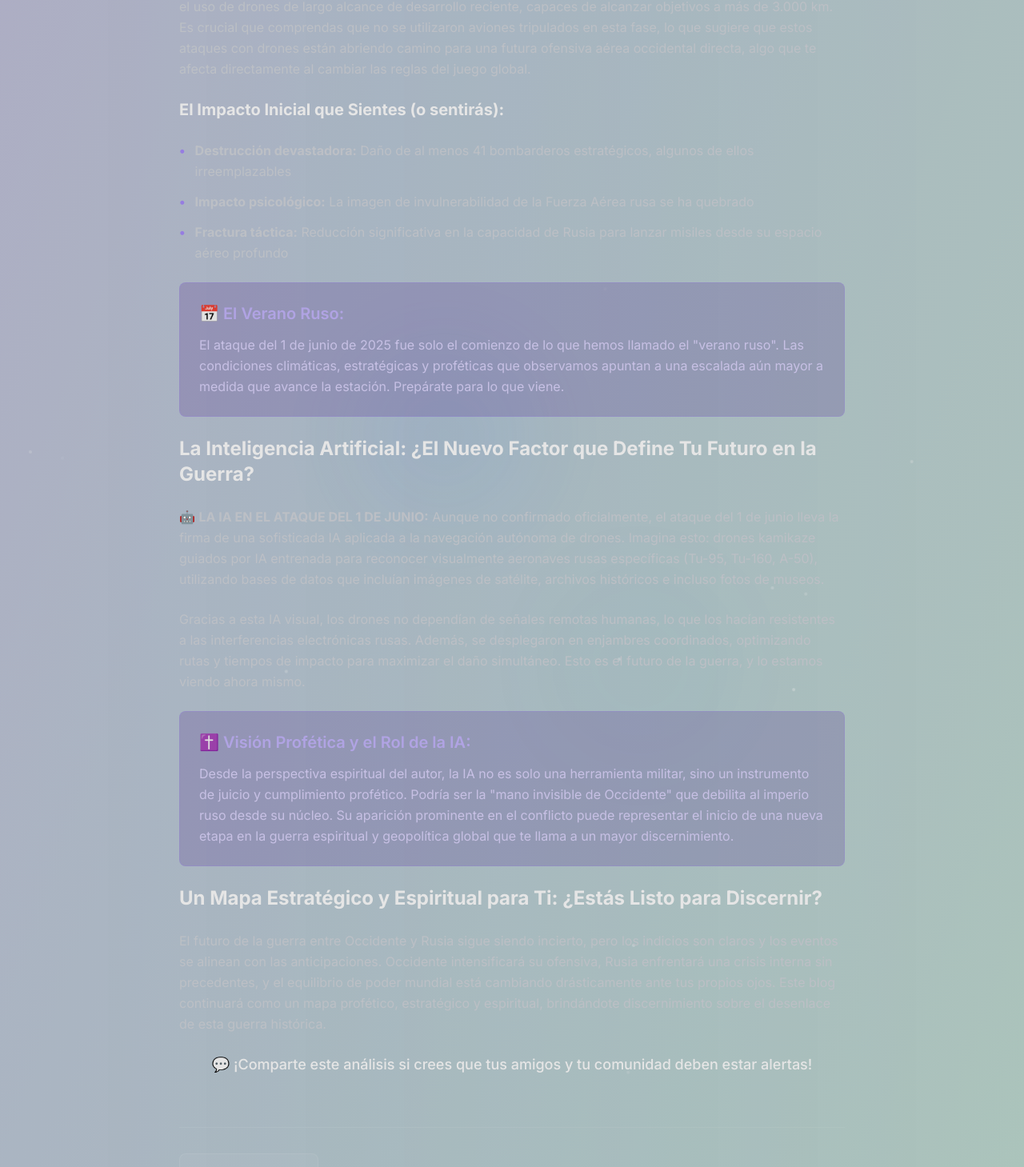
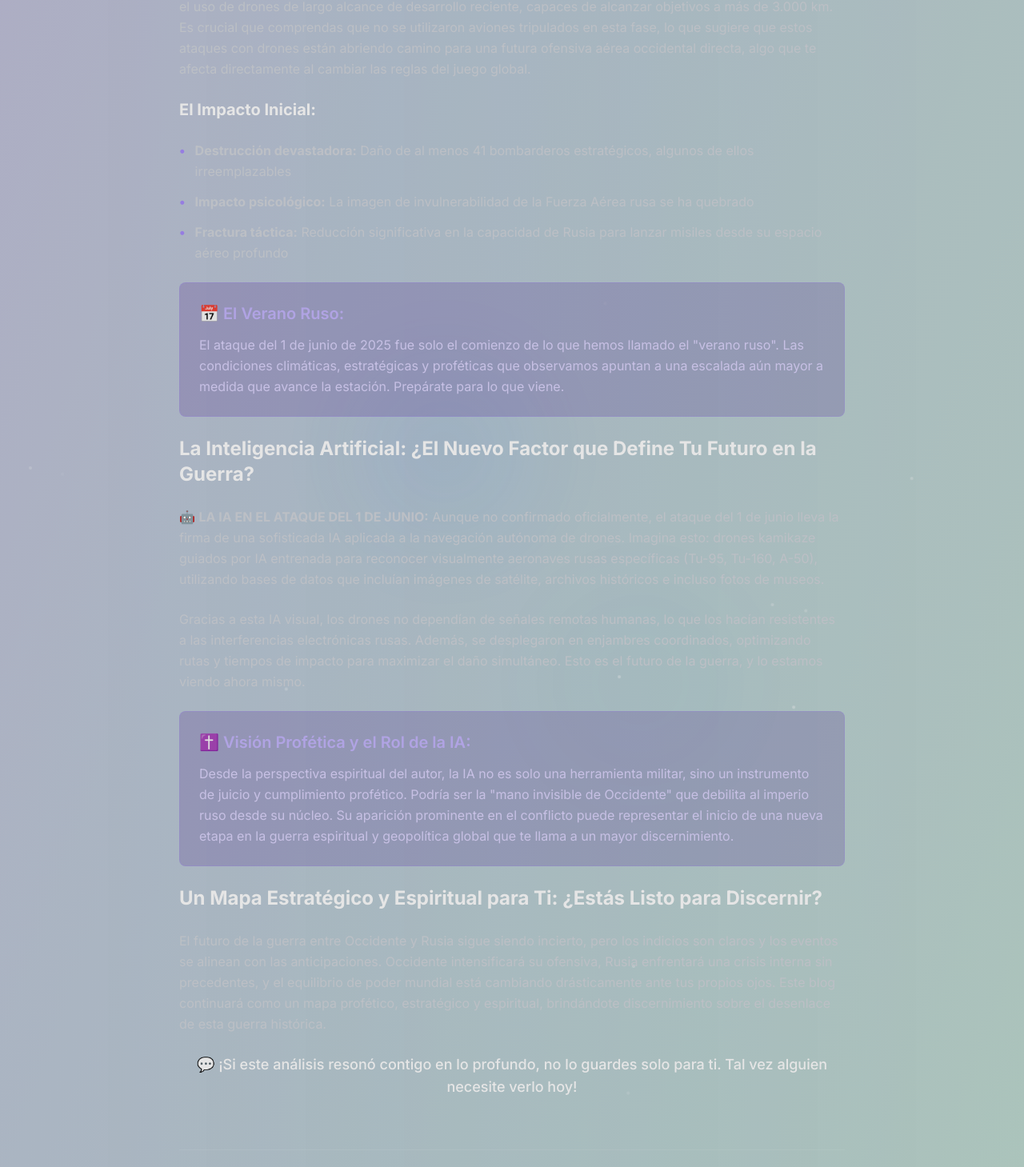
Before and after one commit to Leon2728/GodCanvas, a React (Vite) app: page /blog/despertar-conciencia-global in a window 1280 px wide. Shown: the part 1979-3438 px from the top of the page at 80% size. Built offline with nearby package versions, Linux system fonts and the light colour scheme.

Commit message:
Update BlogPost1.tsx

```diff
--- a/src/pages/BlogPost1.tsx
+++ b/src/pages/BlogPost1.tsx
@@ -99,7 +99,7 @@ const BlogPost1: React.FC<BlogPost1Props> = ({ isDark = false, onThemeToggle = (
                 Fue ejecutado por Ucrania, pero la tecnología y la inteligencia occidental son innegables. La clave residió en el uso de drones de largo alcance de desarrollo reciente, capaces de alcanzar objetivos a más de 3.000 km. Es crucial que comprendas que no se utilizaron aviones tripulados en esta fase, lo que sugiere que estos ataques con drones están abriendo camino para una futura ofensiva aérea occidental directa, algo que te afecta directamente al cambiar las reglas del juego global.
               </p>
 
-              <h3 className="text-xl font-bold text-white mb-4 mt-6">El Impacto Inicial que Sientes (o sentirás):</h3>
+              <h3 className="text-xl font-bold text-white mb-4 mt-6">El Impacto Inicial:</h3>
 
               <ul className="space-y-3 text-gray-300">
                 <li className="flex items-start space-x-3">
@@ -147,7 +147,7 @@ const BlogPost1: React.FC<BlogPost1Props> = ({ isDark = false, onThemeToggle = (
               </p>
 
               <p className="text-center text-lg font-medium text-white mt-12">
-                💬 ¡Comparte este análisis si crees que tus amigos y tu comunidad deben estar alertas!
+                💬 ¡Si este análisis resonó contigo en lo profundo, no lo guardes solo para ti. Tal vez alguien necesite verlo hoy!
               </p>
             </div>
           </div>
```
